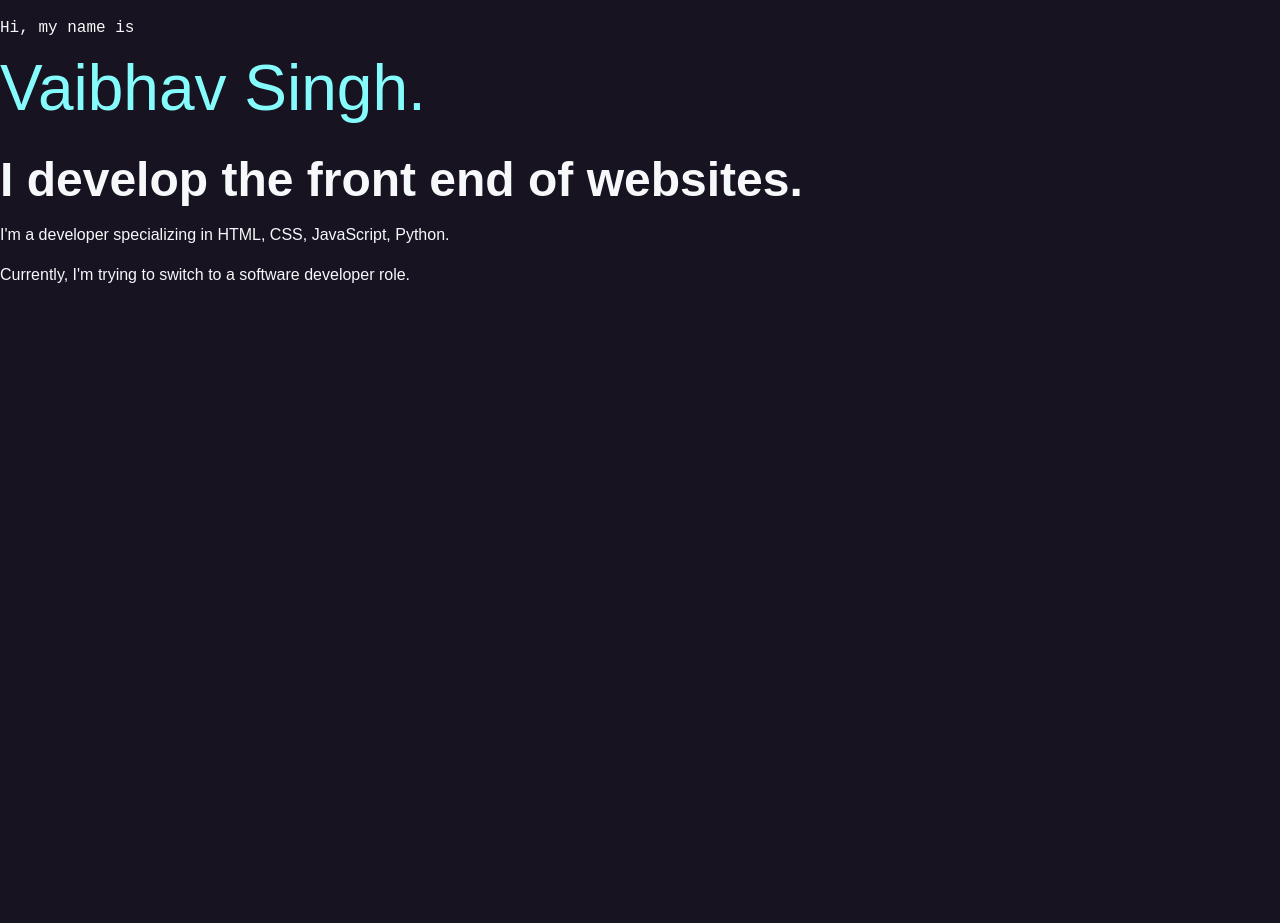
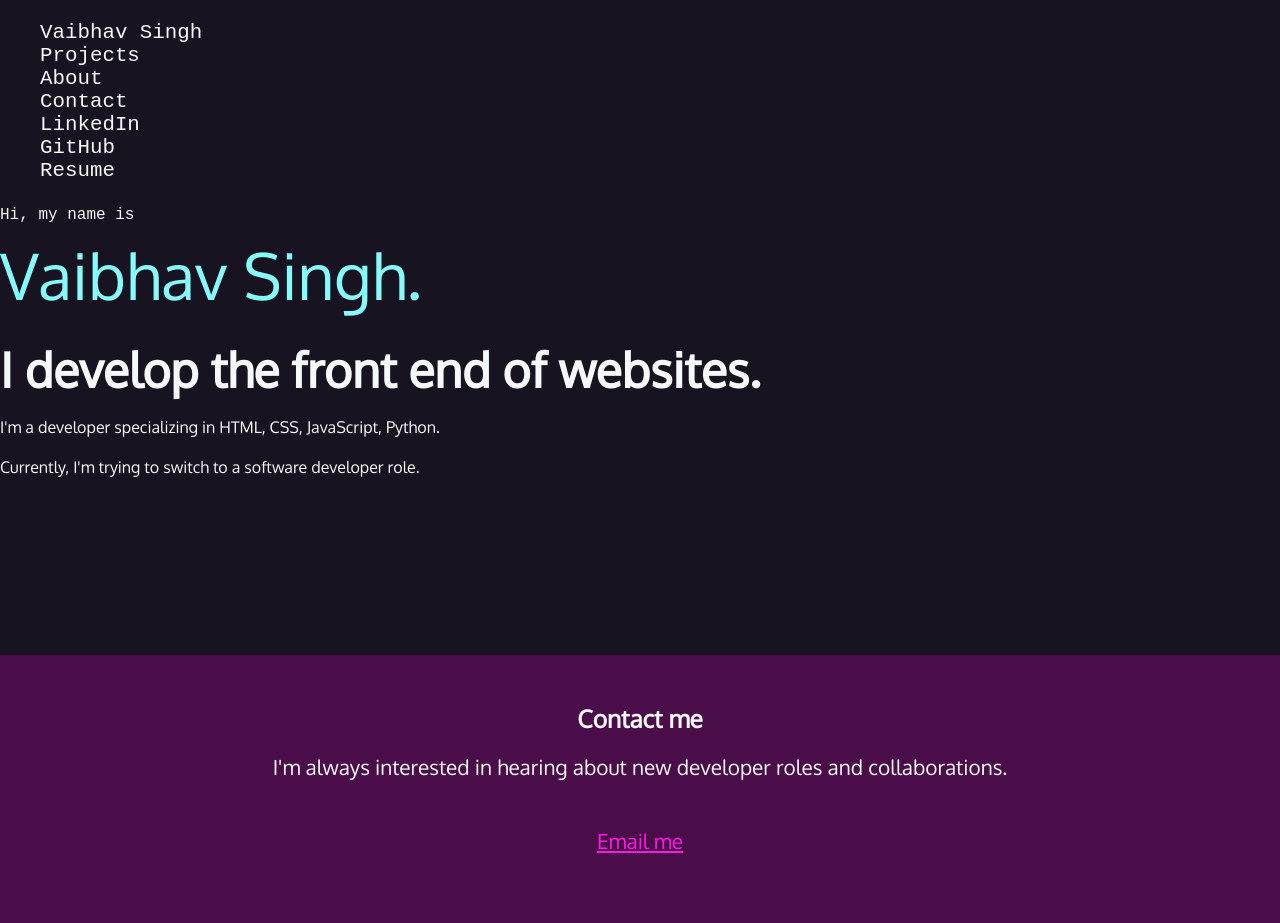
Before and after one commit to VaibhavSingh8/100DaysOfCode, a plain HTML site: page CSS-portfolio/index.html in a window 1280 px wide. Before the commit the page ends 800 px from the top, so only its background shows below. Drawn offline with Linux system fonts and the light colour scheme; a web font is replaced by a local one.

Commit message:
Update HTML CSS

```diff
--- a/CSS-portfolio/index.html
+++ b/CSS-portfolio/index.html
@@ -5,9 +5,41 @@
     <meta http-equiv="X-UA-Compatible" content="IE=edge">
     <meta name="viewport" content="width=device-width, initial-scale=1.0">
     <title>Portfolio - Vaibhav Singh</title>
+
     <link rel="stylesheet" href="style.css">
+
+    <link rel="preconnect" href="https://fonts.googleapis.com">
+
+    <link rel="preconnect" href="https://fonts.gstatic.com" crossorigin>
+
+    <link href="https://fonts.googleapis.com/css2?family=Oxygen&family=Oxygen+Mono&display=swap" rel="stylesheet">
 </head>
 <body>
+    <nav class="nav-bar">
+        <ul>
+            <li>
+                <a href="#">Vaibhav Singh</a>
+            </li>
+            <li>
+                <a href="#">Projects</a>
+            </li>
+            <li>
+                <a href="#">About</a>
+            </li>
+            <li>
+                <a href="#">Contact</a>
+            </li>
+            <li>
+                <a href="#">LinkedIn</a>
+            </li>
+            <li>
+                <a href="#">GitHub</a>
+            </li>
+            <li>
+                <a href="#">Resume</a>
+            </li>
+        </ul>
+    </nav>
     <section class="intro">
         <p class="name">Hi, my name is <span>Vaibhav Singh.</span></p>
 
@@ -17,5 +49,15 @@
 
         <p>Currently, I'm trying to switch to a software developer role.</p>
     </section>
+
+    <section class="contact">
+        <h3>Contact me</h3>
+        <p>
+            I'm always interested in hearing about new developer roles and collaborations.
+        </p>
+        <p>
+            <a href="mailto: vaibhavsinghr.08@gmail.com">Email me</a>
+        </p>
+    </section>
 </body>
 </html>
--- a/CSS-portfolio/style.css
+++ b/CSS-portfolio/style.css
@@ -30,6 +30,19 @@ h3 {
     margin: 0;
 }
 
+.nav-bar{
+    font-family: var(--mono);
+}
+
+.nav-bar ul{
+    list-style: none;
+}
+
+.nav-bar ul li a{
+    text-decoration: none;
+    color: var(--white);
+}
+
 .intro{
     padding-bottom: 10rem;
 }
@@ -54,3 +67,18 @@ h3 {
 .intro h2 {
     font-size: 3rem;
 }
+
+.contact{
+    background-color: var(--plum);
+    margin: 0 auto;
+    padding: 3rem 0;
+    text-align: center;
+}
+
+.contact p:last-child{
+    margin-top: 3rem;
+}
+
+.contact p a{
+    color: var(--hotmag);
+}
```
